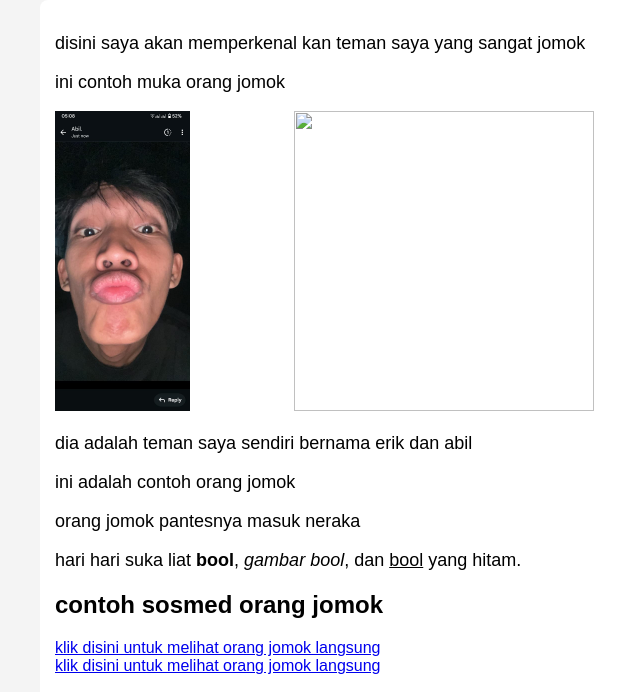
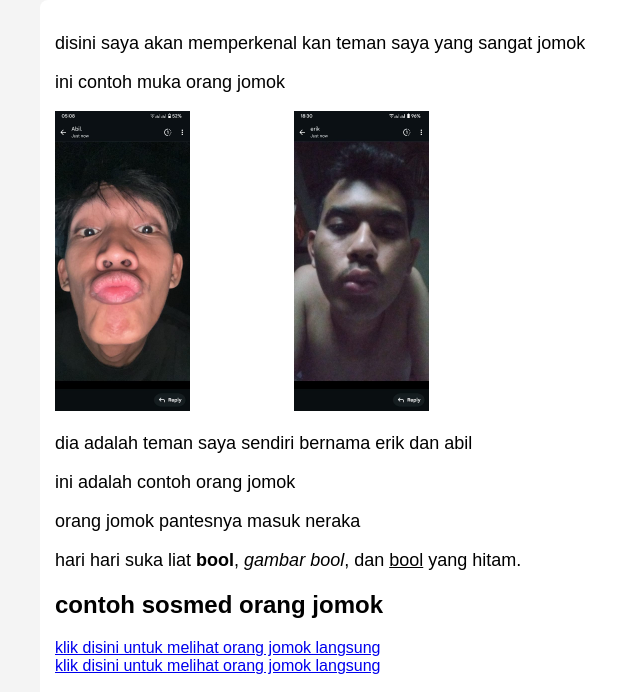
Before and after one commit to Ardinnn/belajar-coding, a plain HTML site: page index.html in a window 1280 px wide. Shown: the part 98-790 px from the top of the page, without its empty margins (0-640 px from the left). Drawn offline with Linux system fonts and the light colour scheme.

Commit message:
Update index.html

```diff
--- a/index.html
+++ b/index.html
@@ -33,7 +33,7 @@
         <p>disini saya akan memperkenal kan teman saya yang sangat jomok</p>
         <p>ini contoh muka orang jomok</p>
         <img src ="image/abil_jomok.jpeg" height="300" />
-        <img src ="image.jpg" height="300" hspace="100" />
+        <img src ="image/erik_jomok.jpeg" height="300" hspace="100" />
         <p>dia adalah teman saya sendiri bernama erik dan abil</p>
         <p>ini adalah contoh orang jomok</p>
         <p>orang jomok pantesnya masuk neraka</p>
```
